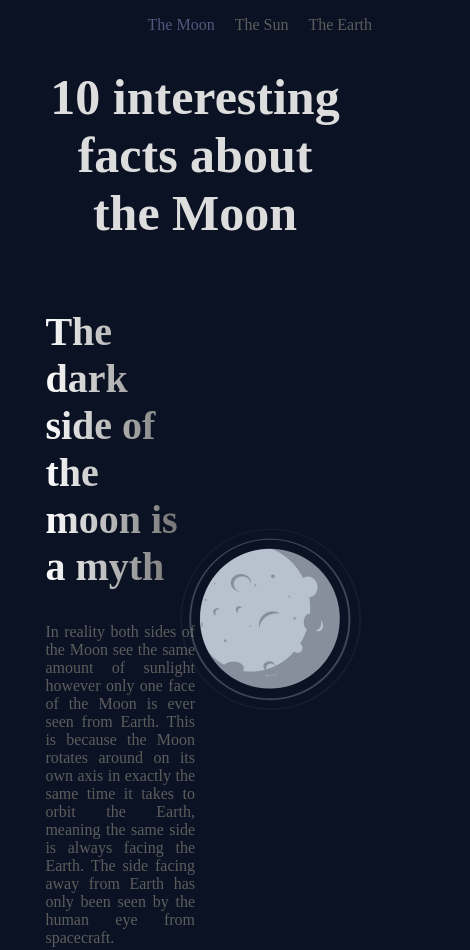
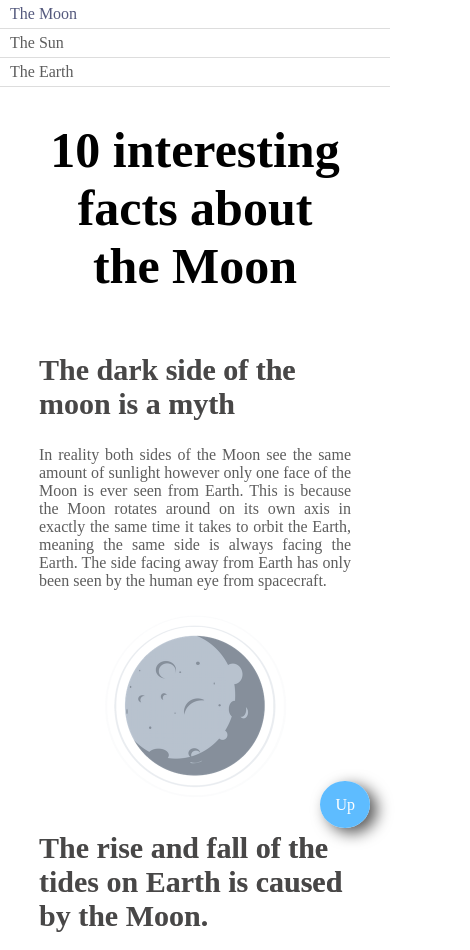
Before and after one commit to Davydovychyurii/Hebron-Learning, a plain HTML site: page HW2/src/index.html in a window 390 px wide. Shown: the top 950 px of the page, 470 px wide, since content can reach past the window. Drawn offline with Linux system fonts and the light colour scheme.

Commit message:
responsive is added

```diff
--- a/HW2/src/index.html
+++ b/HW2/src/index.html
@@ -11,7 +11,7 @@
 
 <body>
   <header>
-    <nav>
+    <nav id="top">
       <ul>
         <li><a href="" class="active">The Moon</a></li>
         <li><a href="">The Sun</a></li>
@@ -131,6 +131,9 @@
           <img src="../assets/nuclear-bomb.png" alt="Moon">
         </div>
       </section>
+      <div class="botton-box">
+        <a href="#top">Up</a>
+      </div>
     </div>
   </main>
 </body>
--- a/HW2/src/style.css
+++ b/HW2/src/style.css
@@ -32,10 +32,16 @@
   --article-title: #ddd;
   --article-title--dark: #000;
   --thumbnail--description: #5d5d5d;
+  --btn-color: #fff;
+  --btn-bg-color: #5ebcff;
+  --navigation-border-bottom: #ddd;
+  --thumbnail-title: #484747;
 }
 
 body {
   background-color: var(--bg-color--dark);
+  /* max-width: 991px; */
+  margin: 0 auto;
 }
 
 ul {
@@ -81,6 +87,20 @@ article {
   width: 50%;
 }
 
+.botton-box {
+  position: fixed;
+  bottom: 30px;
+  right: 20px;
+  display: none;
+}
+
+.botton-box a {
+  background: var(--btn-bg-color);
+  padding: 15px;
+  border-radius: 50%;
+  color: var(--btn-color);
+  box-shadow: 7px 5px 15px 0px rgba(0, 0, 0, 0.66);
+}
 
 h2 {
   background: linear-gradient(to right, #ffffff, #d6d6d6, #aeaeae, #888888, #646464);
@@ -109,3 +129,59 @@ img {
 section:nth-child(odd) {
   flex-direction: row-reverse;
 }
+
+@media screen and (max-width:991px) {
+  ul {
+    justify-content: center;
+  }
+
+  section {
+    flex-direction: column;
+  }
+
+  section:nth-child(odd) {
+    flex-direction: column;
+  }
+
+  h2 {
+    font-size: 30px;
+  }
+
+  article {
+    width: 100%;
+  }
+
+  .img-box {
+    width: 100%;
+  }
+}
+
+@media screen and (max-width:575px) {
+  body {
+    background-color: var(--bg-color--light);
+  }
+
+  ul {
+    flex-direction: column;
+    padding: 0;
+    margin: 0;
+  }
+
+  li {
+    border-bottom: 1px solid var(--navigation-border-bottom);
+    padding: 5px 0 5px 10px;
+
+  }
+
+  h1 {
+    color: var(--article-title--dark);
+  }
+
+  h2 {
+    -webkit-text-fill-color: var(--thumbnail-title);
+  }
+
+  .botton-box {
+    display: block;
+  }
+}
```
